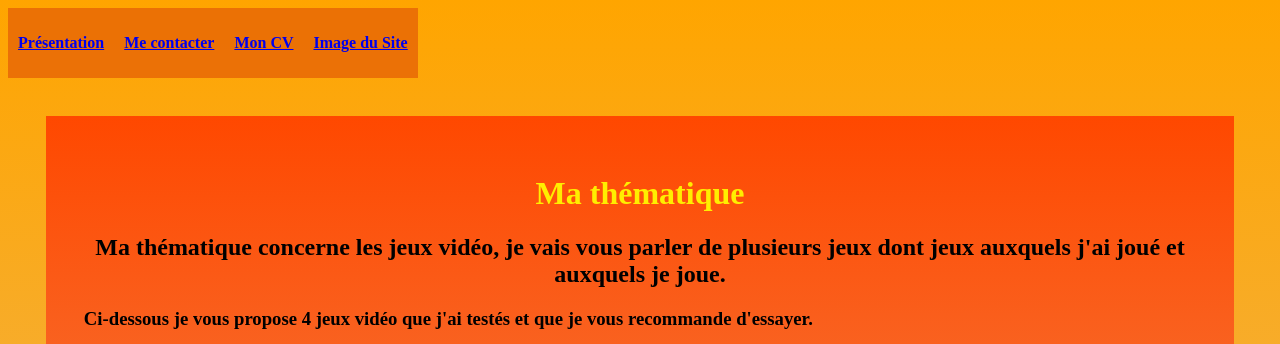
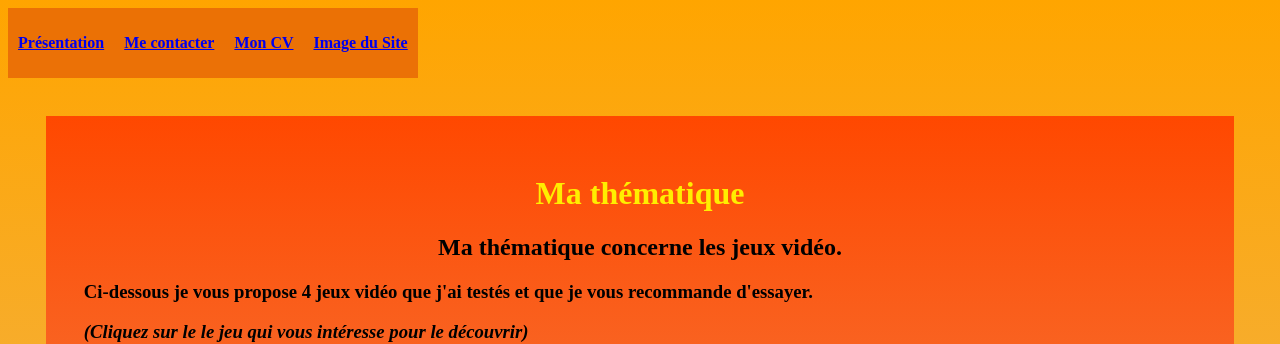
Before and after one commit to HmmmYuki/Site-internet, a plain HTML site: page 1thematique/thematique.html in a window 1280 px wide. Shown: the top 344 px of the page. Drawn offline with Linux system fonts and the light colour scheme.

Commit message:
correction

```diff
--- a/1thematique/thematique.html
+++ b/1thematique/thematique.html
@@ -56,7 +56,7 @@
                     Ma thématique
                 </h1>
                 <h2>
-                    Ma thématique concerne les jeux vidéo, je vais vous parler de plusieurs jeux dont jeux auxquels j'ai joué et auxquels je joue.
+                    Ma thématique concerne les jeux vidéo.
                 </h2>
             </div>
             <div class="centre">
```
